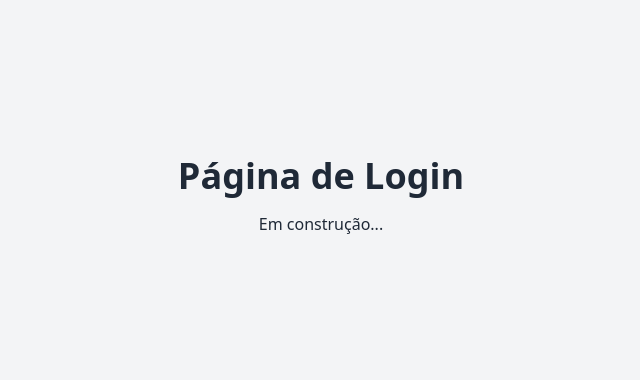
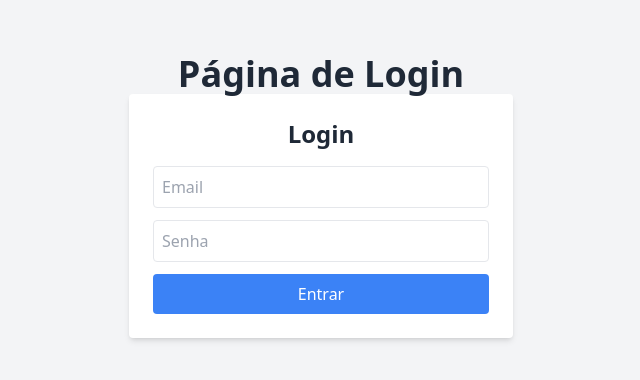
Before and after one commit to rodrigopuma/hackaton_infinity, a React (Vite) app in the folder frontend/: page /login in a window 1280 px wide. Shown: the part 204-584 px from the top of the page, without its empty margins (319-959 px from the left). Built offline with nearby package versions, Linux system fonts and the light colour scheme.

Commit message:
- Implementação da interface da página de "Login"
- Atualização da de "Registro

```diff
--- a/frontend/src/pages/LoginPage.jsx
+++ b/frontend/src/pages/LoginPage.jsx
@@ -1,20 +1,22 @@
-import { useState } from 'react';
-import { useNavigate } from 'react-router-dom';
+import { useState } from "react";
+import { useNavigate } from "react-router-dom";
 
 function LoginPage() {
-    const [email, setEmail] = useState('');
-    const [senha, setSenha] = useState('');
+  const [email, setEmail] = useState("");
+  const [senha, setSenha] = useState("");
   const navigate = useNavigate();
+  const [isLoading, setIsLoading] = useState(false);
+  const [error, setError] = useState(null);
 
   const handleSubmit = async (e) => {
     e.preventDefault();
 
     try {
-            const resposta = await fetch('http://localhost:5000/login', {
-                method: 'POST',
-                credentials: 'include',
+      const resposta = await fetch("http://localhost:5000/login", {
+        method: "POST",
+        credentials: "include",
         headers: {
-                    'Content-Type': 'application/json',
+          "Content-Type": "application/json",
         },
         body: JSON.stringify({ email, senha }),
       });
@@ -22,20 +24,60 @@ function LoginPage() {
       const texto = await resposta.text();
 
       if (resposta.ok) {
-                alert('Login realizado com sucesso!');
-                navigate('/dashboard');
+        alert("Login realizado com sucesso!");
+        navigate("/dashboard");
       } else {
-                alert('Erro: ' + texto);
+        alert("Erro: " + texto);
       }
     } catch (error) {
-            alert('Erro na conexão: ' + error.message);
+      alert("Erro na conexão: " + error.message);
     }
   };
   return (
     <div className="flex items-center justify-center h-screen">
       <div className="text-center">
         <h1 className="text-4xl font-bold">Página de Login</h1>
-                <p className="mt-4">Em construção...</p>
+        <form
+          onSubmit={handleSubmit}
+          className="bg-white p-6 rounded shadow-md w-96"
+        >
+          <h2 className="text-2xl font-bold mb-4">Login</h2>
+
+          {/* Os inputs são "componentes controlados", pois seu valor é gerenciado pelo estado do React. */}
+          <input
+            type="email"
+            placeholder="Email"
+            value={email}
+            onChange={(e) => setEmail(e.target.value)}
+            className="w-full p-2 border rounded mb-3"
+            required
+            disabled={isLoading} // Desabilita o input durante o loading.
+          />
+          {/* ... inputs de email e senha com disabled={isLoading} também ... */}
+
+          <input
+            type="password"
+            placeholder="Senha"
+            value={senha}
+            onChange={(e) => setSenha(e.target.value)}
+            className="w-full p-2 border rounded mb-3"
+            required
+            disabled={isLoading} // Desabilita o input durante o loading.
+          />
+          {/* ... inputs de email e senha com disabled={isLoading} também ... */}
+
+          <button
+            type="submit"
+            className="w-full bg-blue-500 text-white py-2 rounded hover:bg-blue-600 disabled:bg-gray-400"
+            disabled={isLoading} // O botão é desabilitado se isLoading for true.
+          >
+            {/* Texto do botão muda para indicar o carregamento. */}
+            {isLoading ? "Entrando..." : "Entrar"}
+          </button>
+
+          {/* Exibe a mensagem de erro na tela, se houver. */}
+          {error && <p className="text-red-500 mt-4 text-center">{error}</p>}
+        </form>
       </div>
     </div>
   );
--- a/frontend/src/pages/registerPage.jsx
+++ b/frontend/src/pages/registerPage.jsx
@@ -1,16 +1,16 @@
 // pages/RegisterPage.jsx (sugestão: renomear para PascalCase e adicionar 'Page')
 
-import { useState } from 'react';
-import { useNavigate } from 'react-router-dom';
+import { useState } from "react";
+import { useNavigate } from "react-router-dom";
 
 // DICA: Mover a URL da API para uma variável de ambiente é uma ótima prática.
 // Ex: const API_URL = import.meta.env.VITE_API_URL || 'http://localhost:5000';
 
 function Register() {
   // Estados para controlar os valores dos inputs.
-    const [nome, setNome] = useState('');
-    const [email, setEmail] = useState('');
-    const [senha, setSenha] = useState('');
+  const [nome, setNome] = useState("");
+  const [email, setEmail] = useState("");
+  const [senha, setSenha] = useState("");
 
   // Estados para controlar a UI durante a requisição.
   const [isLoading, setIsLoading] = useState(false);
@@ -21,12 +21,12 @@ function Register() {
   const handleSubmit = async (e) => {
     e.preventDefault(); // Previne o comportamento padrão do formulário de recarregar a página.
     setIsLoading(true); // Inicia o carregamento, desabilita o botão.
-        setError(null);     // Limpa erros anteriores.
+    setError(null); // Limpa erros anteriores.
 
     try {
-            const response = await fetch('http://localhost:5000/cadastro', {
-                method: 'POST',
-                headers: { 'Content-Type': 'application/json' },
+      const response = await fetch("http://localhost:5000/cadastro", {
+        method: "POST",
+        headers: { "Content-Type": "application/json" },
         body: JSON.stringify({ nome, email, senha }),
       });
 
@@ -34,18 +34,16 @@ function Register() {
 
       if (!response.ok) {
         // Se a resposta não for 2xx, lançamos um erro para ser pego pelo catch.
-                throw new Error(data.message || 'Erro no servidor.');
+        throw new Error(data.message || "Erro no servidor.");
       }
 
-            alert('Usuário cadastrado com sucesso!');
-            navigate('/login');
-
+      alert("Usuário cadastrado com sucesso!");
+      navigate("/login");
     } catch (err) {
       // Captura erros de rede (API offline) ou erros lançados por nós (resposta.ok === false).
       console.error("Falha no cadastro:", err);
       setError(err.message); // Guarda a mensagem de erro para exibir na tela.
-            alert('Erro ao cadastrar: ' + err.message);
-
+      alert("Erro ao cadastrar: " + err.message);
     } finally {
       // O bloco `finally` sempre executa, dando certo ou errado.
       // Perfeito para reativar o botão.
@@ -55,10 +53,12 @@ function Register() {
 
   return (
     <div className="flex items-center justify-center h-screen bg-gray-100">
-            <form onSubmit={handleSubmit} className="bg-white p-6 rounded shadow-md w-96">
+      <form
+        onSubmit={handleSubmit}
+        className="bg-white p-6 rounded shadow-md w-96"
+      >
         <h2 className="text-2xl font-bold mb-4">Cadastro</h2>
 
-                {/* Os inputs são "componentes controlados", pois seu valor é gerenciado pelo estado do React. */}
         <input
           type="text"
           placeholder="Nome"
@@ -66,7 +66,27 @@ function Register() {
           onChange={(e) => setNome(e.target.value)}
           className="w-full p-2 border rounded mb-3"
           required
-                    disabled={isLoading} // Desabilita o input durante o loading.
+          disabled={isLoading} // Desabilita o input durante o carregamento.
+        />
+
+        <input
+          type="email"
+          placeholder="Email"
+          value={email}
+          onChange={(e) => setEmail(e.target.value)}
+          className="w-full p-2 border rounded mb-3"
+          required
+          disabled={isLoading} // Desabilita o input durante o carregamento.
+        />
+
+        <input
+          type="password"
+          placeholder="Senha"
+          value={senha}
+          onChange={(e) => setSenha(e.target.value)}
+          className="w-full p-2 border rounded mb-3"
+          required
+          disabled={isLoading} // Desabilita o input durante o carregamento.
         />
         {/* ... inputs de email e senha com disabled={isLoading} também ... */}
 
@@ -76,7 +96,7 @@ function Register() {
           disabled={isLoading} // O botão é desabilitado se isLoading for true.
         >
           {/* Texto do botão muda para indicar o carregamento. */}
-                    {isLoading ? 'Cadastrando...' : 'Cadastrar'}
+          {isLoading ? "Cadastrando..." : "Cadastrar"}
         </button>
 
         {/* Exibe a mensagem de erro na tela, se houver. */}
```
Lines whose indentation alone changed are shown as unchanged.
